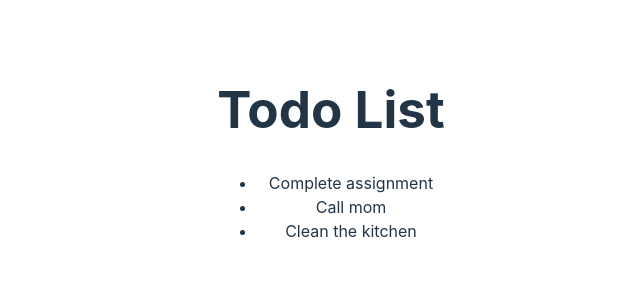
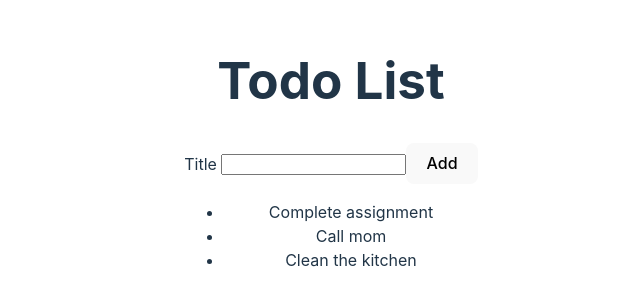
Before and after one commit to MuzhdaN/react-todo, a React (Vite) app: page / in a window 1280 px wide. Shown: the part 247-552 px from the top of the page, without its empty margins (309-949 px from the left). Built offline with nearby package versions, Linux system fonts and the light colour scheme.

Commit message:
Add TodoList and AddTodoForm components

```diff
--- /dev/null
+++ b/src/AddTodoForm.jsx
@@ -0,0 +1,11 @@
+function AddTodoForm() {
+    return (
+        <form>
+            <label htmlFor="todoTitle"> Title </label>
+            <input type="text" id="todoTitle"/>
+            <button type="submit"> Add </button>
+        </form>
+    )
+}
+
+export default AddTodoForm
--- a/src/App.jsx
+++ b/src/App.jsx
@@ -1,29 +1,13 @@
+import AddTodoForm from './AddTodoForm'
 import './App.css'
-
-const todoList = [
-  {
-    id: 1,
-    title: 'Complete assignment',
-  },
-  {
-    id: 2,
-    title: "Call mom",
-  },
-  {
-    id: 3,
-    title: 'Clean the kitchen',
-  }
-]
+import TodoList from './TodoList'
 
 function App() {
   return (
     <>
       <h1> Todo List </h1>
-      <ul>
-        {todoList.map((todo) => {
-          return <li key={todo.id}>{todo.title}</li>
-        })}
-      </ul>
+      <AddTodoForm />
+      <TodoList />
     </>
   )
 }
--- /dev/null
+++ b/src/TodoList.jsx
@@ -0,0 +1,30 @@
+
+const todoList = [
+    {
+      id: 1,
+      title: 'Complete assignment',
+    },
+    {
+      id: 2,
+      title: "Call mom",
+    },
+    {
+      id: 3,
+      title: 'Clean the kitchen',
+    }
+]
+
+function TodoList() {
+    return (
+      <>
+        <ul>
+            {todoList.map((todo) => {
+                return <li key={todo.id}>{todo.title}</li>
+            })}
+        </ul>
+
+      </>
+    )
+}
+
+export default TodoList
```
